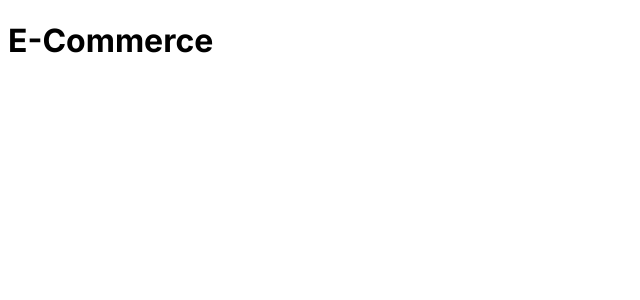
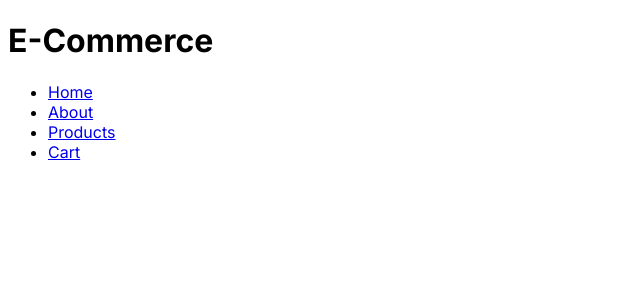
Before and after one commit to Petzlc/nextjs-ecommerce-store, a Next.js app: page / in a window 1280 px wide. Shown: the top 300 px of the page, without its empty margins (0-640 px from the left). Built offline with nearby package versions, Linux system fonts and the light colour scheme.

Commit message:
Add Links and Todo

```diff
--- a/app/about/page.js
+++ b/app/about/page.js
@@ -1,3 +1,8 @@
+export const metadata = {
+  title: 'About',
+  description: 'This is the about page',
+};
+
 export default function AboutPage() {
   return <h1>My About page</h1>;
 }
--- a/app/layout.js
+++ b/app/layout.js
@@ -1,10 +1,13 @@
-import './globals.css';
+// import './globals.css';
 import { Inter } from 'next/font/google';
 
 const inter = Inter({ subsets: ['latin'] });
 
 export const metadata = {
-  title: 'E-commerce Store',
+  title: {
+    default: 'Home | E-Commerce', // Replace 'E-Commerce' with the proper name of your wine-shop. This word is the main keyword for the website
+    template: '%s | E-Commerce', // Replace 'E-Commerce' with the proper name of your wine-shop
+  },
   description: 'Generated by create next app',
 };
 
--- a/app/page.js
+++ b/app/page.js
@@ -1,7 +1,33 @@
+import Link from 'next/link';
+
 export default function Home() {
   return (
     <div>
-      <h1>E-Commerce</h1>
+      <header>
+        <h1>E-Commerce</h1>
+        <div>
+          <nav>
+            <ul>
+              <li>
+                <Link href="/">Home</Link>
+              </li>
+              <li>
+                <Link href="/about">About</Link>
+              </li>
+              <li>
+                <Link href="/products" data-test-id="products-link">
+                  Products
+                </Link>{' '}
+                {/* Should be a dropdown products list when hovering*/}
+              </li>
+              <li>
+                <Link href="/cart">Cart</Link>
+              </li>
+            </ul>
+          </nav>
+        </div>
+      </header>
+      <body></body>
     </div>
   );
 }
```
Also changed, not shown: app/cart/page.js (added, +8 -0 lines), app/products/page.js (+7 -2 lines), 1 other file (tests, documents, lock files or other folders).
